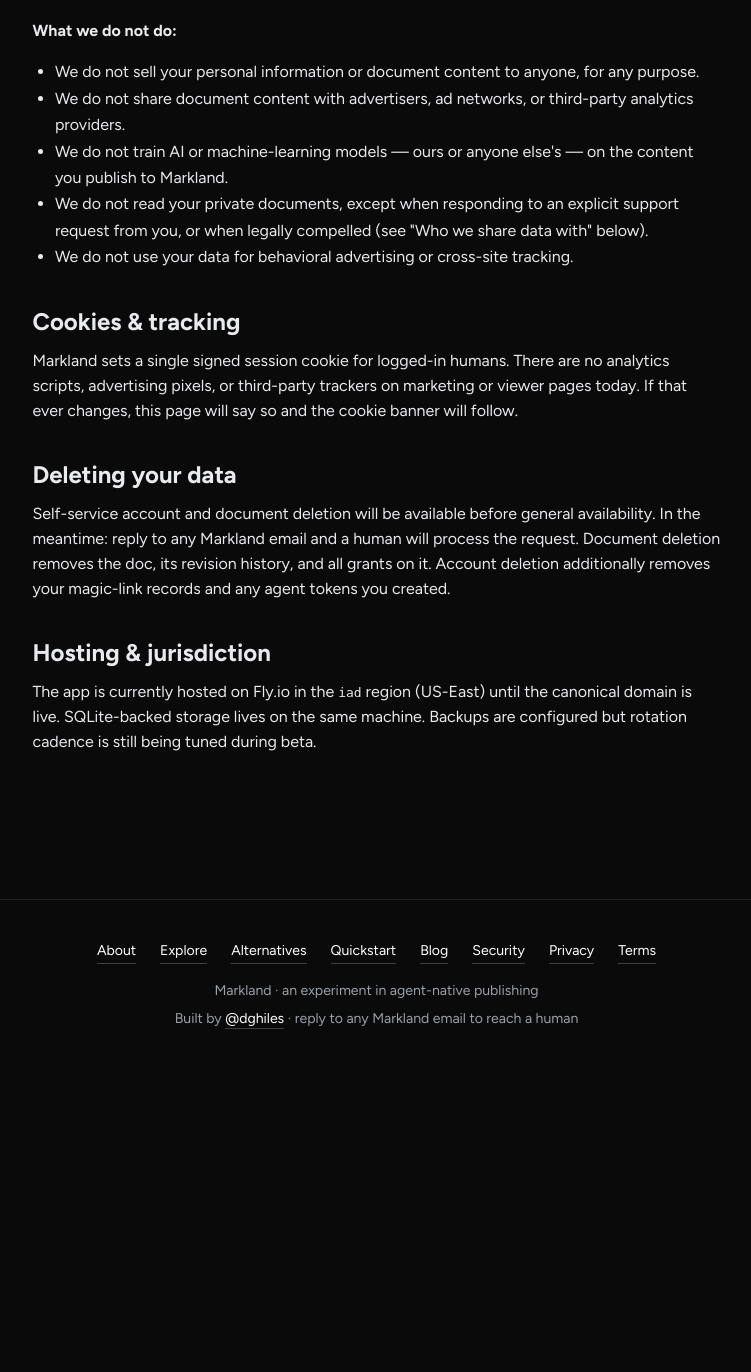
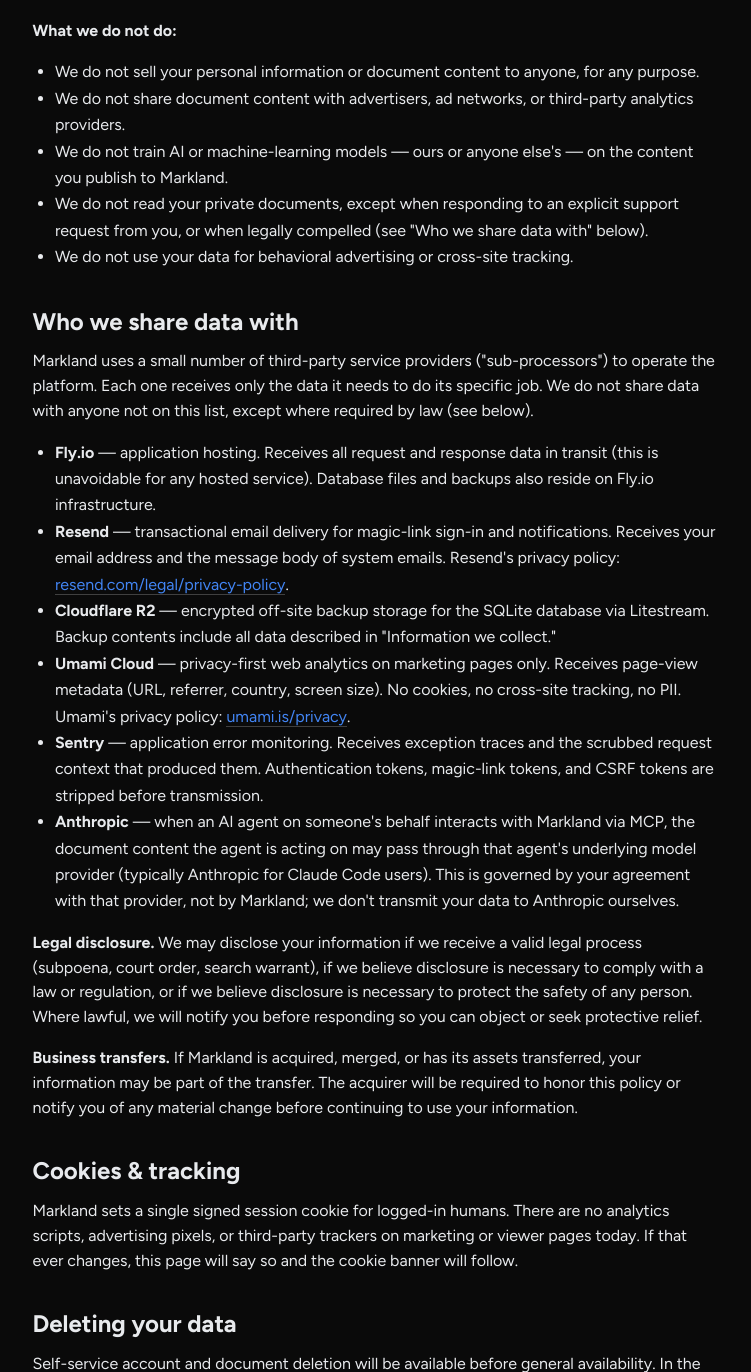
Before and after one commit to dghiles/markland, a Python web app: template src/markland/web/templates/privacy.html in a window 1280 px wide. Shown: the part 1654-3026 px from the top of the page, without its empty margins (256-1007 px from the left). Before the commit the page ends 2683 px from the top, so only its background shows below. Run offline with Jinja, Linux system fonts and the light colour scheme; the template is opened without the code that fills it, so the values that code supplies are empty.

Commit message:
feat(privacy): Who we share data with — sub-processors + legal disclosure

```diff
--- a/src/markland/web/templates/privacy.html
+++ b/src/markland/web/templates/privacy.html
@@ -72,6 +72,29 @@
     <li>We do not use your data for behavioral advertising or cross-site tracking.</li>
   </ul>
 
+  <h2 style="margin-top: 2rem; margin-bottom: 0.6rem;">Who we share data with</h2>
+
+  <p style="margin-bottom: 1rem;">
+    Markland uses a small number of third-party service providers ("sub-processors") to operate the platform. Each one receives only the data it needs to do its specific job. We do not share data with anyone not on this list, except where required by law (see below).
+  </p>
+
+  <ul style="margin-bottom: 1rem; padding-left: 1.4rem; line-height: 1.65;">
+    <li><strong>Fly.io</strong> — application hosting. Receives all request and response data in transit (this is unavoidable for any hosted service). Database files and backups also reside on Fly.io infrastructure.</li>
+    <li><strong>Resend</strong> — transactional email delivery for magic-link sign-in and notifications. Receives your email address and the message body of system emails. Resend's privacy policy: <a href="https://resend.com/legal/privacy-policy" style="color: var(--blue); border-bottom: 1px solid var(--outline);">resend.com/legal/privacy-policy</a>.</li>
+    <li><strong>Cloudflare R2</strong> — encrypted off-site backup storage for the SQLite database via Litestream. Backup contents include all data described in "Information we collect."</li>
+    <li><strong>Umami Cloud</strong> — privacy-first web analytics on marketing pages only. Receives page-view metadata (URL, referrer, country, screen size). No cookies, no cross-site tracking, no PII. Umami's privacy policy: <a href="https://umami.is/privacy" style="color: var(--blue); border-bottom: 1px solid var(--outline);">umami.is/privacy</a>.</li>
+    <li><strong>Sentry</strong> — application error monitoring. Receives exception traces and the scrubbed request context that produced them. Authentication tokens, magic-link tokens, and CSRF tokens are stripped before transmission.</li>
+    <li><strong>Anthropic</strong> — when an AI agent on someone's behalf interacts with Markland via MCP, the document content the agent is acting on may pass through that agent's underlying model provider (typically Anthropic for Claude Code users). This is governed by your agreement with that provider, not by Markland; we don't transmit your data to Anthropic ourselves.</li>
+  </ul>
+
+  <p style="margin-bottom: 1rem;">
+    <strong>Legal disclosure.</strong> We may disclose your information if we receive a valid legal process (subpoena, court order, search warrant), if we believe disclosure is necessary to comply with a law or regulation, or if we believe disclosure is necessary to protect the safety of any person. Where lawful, we will notify you before responding so you can object or seek protective relief.
+  </p>
+
+  <p style="margin-bottom: 1rem;">
+    <strong>Business transfers.</strong> If Markland is acquired, merged, or has its assets transferred, your information may be part of the transfer. The acquirer will be required to honor this policy or notify you of any material change before continuing to use your information.
+  </p>
+
   <h2 style="margin-top: 2rem; margin-bottom: 0.6rem;">Cookies &amp; tracking</h2>
   <p style="margin-bottom: 1rem;">
     Markland sets a single signed session cookie for logged-in humans. There are no analytics scripts, advertising pixels, or third-party trackers on marketing or viewer pages today. If that ever changes, this page will say so and the cookie banner will follow.
```
